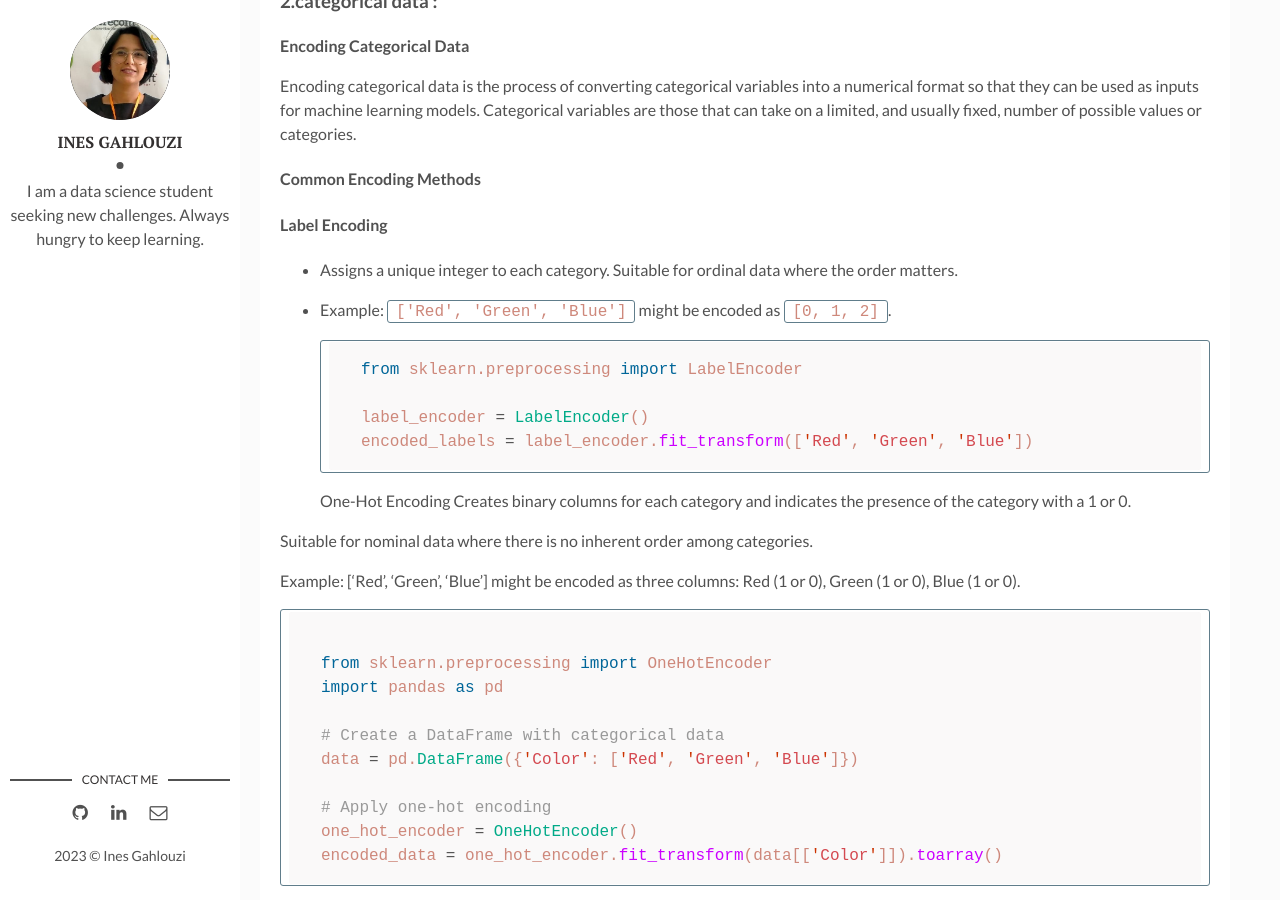
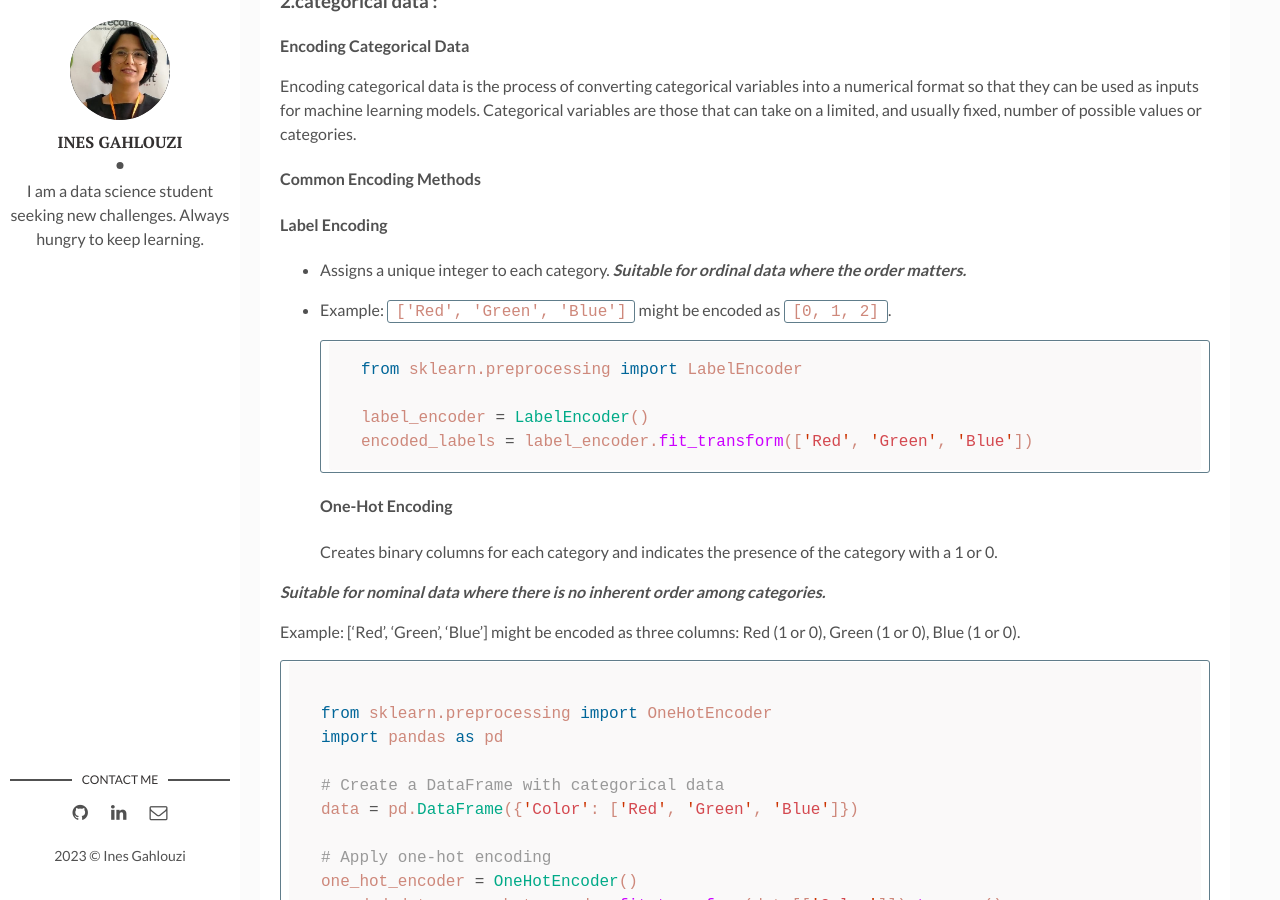
Before and after one commit to inesgh1/Ines-s-Blog, a Jekyll site: the page built from _posts/2023-11-23-preprocessing-data.markdown, in a window 1280 px wide and 900 px high, scrolled down 3558 px. Built offline with Jekyll 4.4.1, drawn with Linux system fonts in a browser that asks for light colours; comment, search, counter and statistics services are not loaded.

````diff
--- a/_posts/2023-11-23-preprocessing-data.markdown
+++ b/_posts/2023-11-23-preprocessing-data.markdown
@@ -102,7 +102,7 @@ Encoding categorical data is the process of converting categorical variables int
 
 #### Label Encoding
 
-- Assigns a unique integer to each category. Suitable for ordinal data where the order matters.
+- Assigns a unique integer to each category. ***Suitable for ordinal data where the order matters.***
 - Example: `['Red', 'Green', 'Blue']` might be encoded as `[0, 1, 2]`.
 
   ```python
@@ -111,10 +111,10 @@ Encoding categorical data is the process of converting categorical variables int
   label_encoder = LabelEncoder()
   encoded_labels = label_encoder.fit_transform(['Red', 'Green', 'Blue'])
   ```
-One-Hot Encoding
+####  One-Hot Encoding
 Creates binary columns for each category and indicates the presence of the category with a 1 or 0.
 
-Suitable for nominal data where there is no inherent order among categories.
+***Suitable for nominal data where there is no inherent order among categories.***
 
 Example: ['Red', 'Green', 'Blue'] might be encoded as three columns: Red (1 or 0), Green (1 or 0), Blue (1 or 0).
 
````
